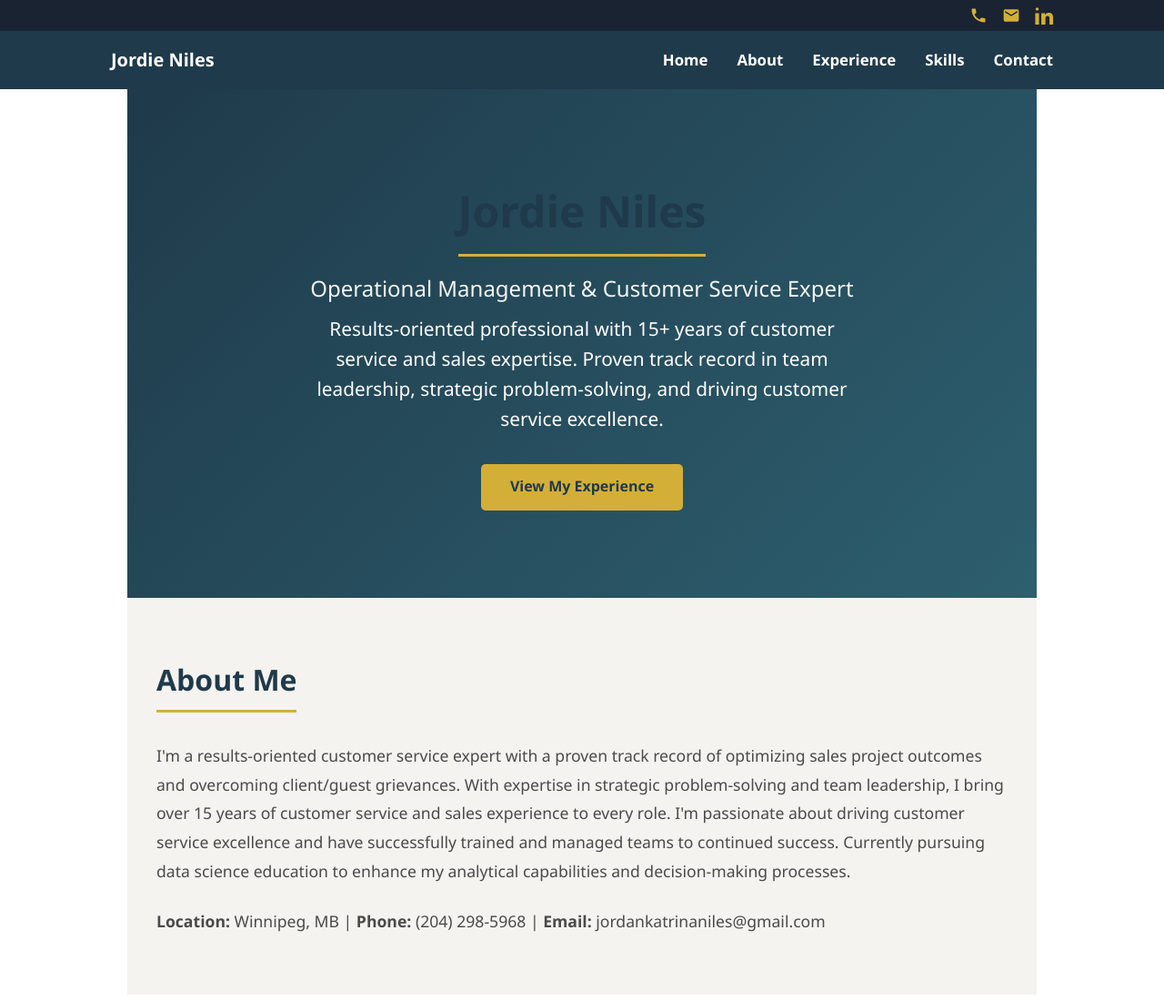
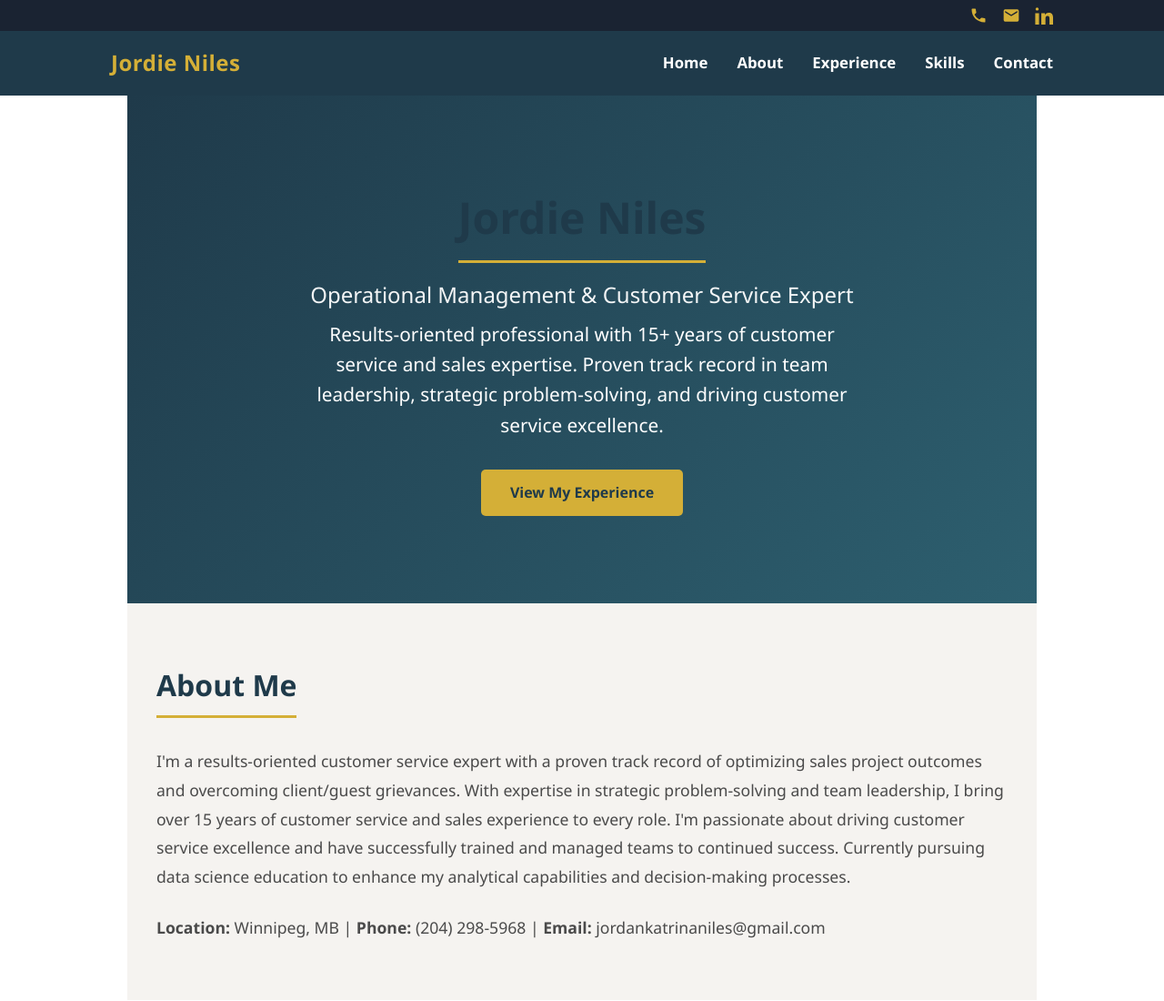
Before and after one commit to Caneriv/my-portfolio, a plain HTML site: page index.html in a window 1280 px wide. Shown: the top 1100 px of the page at 91% size. Drawn offline with Linux system fonts and the light colour scheme.

```diff
--- a/index.html
+++ b/index.html
@@ -64,9 +64,11 @@
     }
 
     .brand {
-      font-size: 1.25rem;
-      color: white;
+      font-size: 1.5rem;
+      color: #d4af37;
       margin: 0;
+      font-weight: 700;
+      letter-spacing: 0.5px;
     }
 
     .nav-toggle {
```
